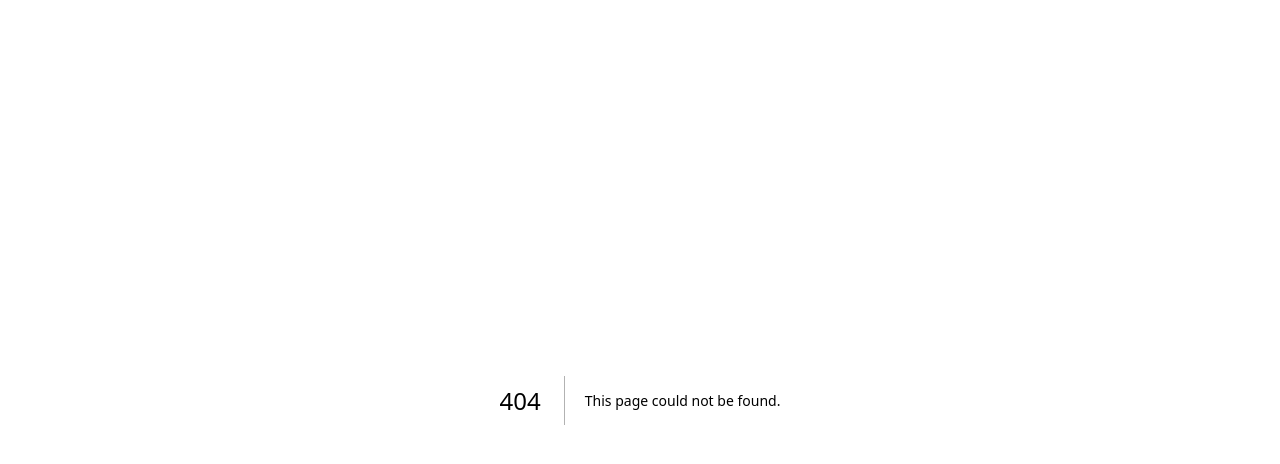
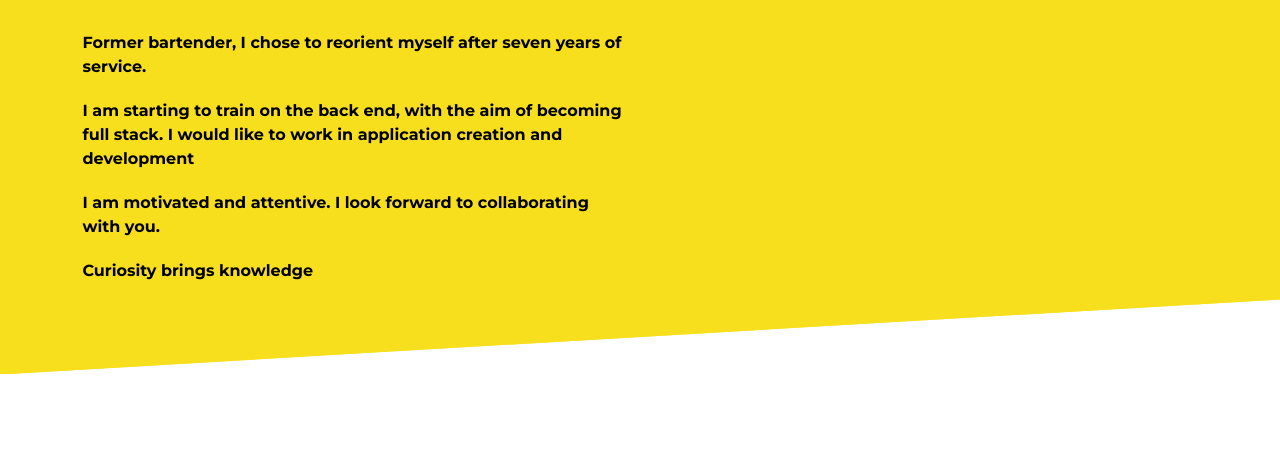
Before and after one commit to littlekanine/Portefolio_Next.js, a Next.js app: page /about in a window 1280 px wide. Before the commit this address had no page. Shown: the top 464 px of the page. Built offline with nearby package versions, Linux system fonts and the light colour scheme; a web font is replaced by a local one.

Commit message:
start navigation on app/ contactForm ok

```diff
--- a/src/abstract/styles.scss
+++ b/src/abstract/styles.scss
@@ -13,13 +13,13 @@
 @import "./layout/footer";
 @import "./layout/sections";
 
-@import "../app/components/about/about";
+@import "../app/about/about";
 @import "./sections/contact";
 @import "./sections/hero";
 @import "../app/components/navBar/navBar.scss";
 @import "../app/components/cardsStack/cardsStacks.scss";
 @import "../app/components/cardsStack/cardsStacks.scss";
-@import "../app/components/contactForm/contactForm.scss";
+@import "../app/contactForm/contactForm.scss";
 @import "../app/components/project/projectMobile/projectMobile.scss";
 @import "../app/components/project/projectMobile/modalMobile/modalMobile.scss";
 // @import '../pages/error.scss';
--- a/src/app/components/about/About.js
+++ b/src/app/about/page.js
@@ -1,7 +1,7 @@
 "use client";
 
 import React, { useEffect } from "react";
-import NavBar from "../navBar/NavBar";
+import NavBar from "../components/navBar/NavBar";
 
 function About({ darkMode }) {
     useEffect(() => {
--- a/src/app/components/navBar/NavBar.js
+++ b/src/app/components/navBar/NavBar.js
@@ -1,3 +1,4 @@
+import Link from "next/link";
 import Buttons from "../buttons";
 import { ContactSvg, ArrowLeft, FolderSvg, GitHubSvg, LinkedinSvg, TwitterSvg } from "../svgcomponent/SvgComponent";
 
@@ -7,16 +8,18 @@ const NavBar = ({ darkMode }) => {
             <div className="navBar flex center align-center">
                 <div className="hero-cta load-hidden navLink flex center align-center">
                     <a rel="noreferrer" href="#project" className={`animated-button ${darkMode ? "dark-mode" : ""}`}>
-                        <Buttons message={"Projects"} FolderSvg={FolderSvg} SvgLeft={ArrowLeft } darkMode={darkMode}/>
+                        <Buttons message={"Projects"} FolderSvg={FolderSvg} SvgLeft={ArrowLeft} darkMode={darkMode} />
                     </a>
-                    <a rel="noreferrer" href="#contact" className={`animated-button ${darkMode ? "dark-mode" : ""}`}>
-                        <Buttons message={"Contact"} ContactSvg={ContactSvg} SvgLeft={ArrowLeft} darkMode={darkMode} />
-                    </a>
+                    <Link href="/contactForm" className={`animated-button ${darkMode ? "dark-mode" : ""}`}>
+                        {/* <a rel="noreferrer" className={`animated-button ${darkMode ? "dark-mode" : ""}`}> */}
+                            <Buttons message={"Contact"} ContactSvg={ContactSvg} SvgLeft={ArrowLeft} darkMode={darkMode} />
+                        {/* </a> */}
+                    </Link>
                     <a rel="noreferrer" href="https://github.com/littlekanine" className={`animated-button ${darkMode ? "dark-mode" : ""}`}>
                         <Buttons message={"Github"} GitHubSvg={GitHubSvg} SvgLeft={ArrowLeft} darkMode={darkMode} />
                     </a>
                     <a rel="noreferrer" href="https://www.linkedin.com/in/elia-kopff-16064b228/?original_referer=https%3A%2F%2Fwww%2Egoogle%2Ecom%2F&originalSubdomain=fr" className={`animated-button ${darkMode ? "dark-mode" : ""}`}>
-                        <Buttons message={"Linkedin"} LinkedinSvg={LinkedinSvg} SvgLeft={ArrowLeft} darkMode={darkMode}/>
+                        <Buttons message={"Linkedin"} LinkedinSvg={LinkedinSvg} SvgLeft={ArrowLeft} darkMode={darkMode} />
                     </a>
                     <a rel="noreferrer" href="https://x.com/K_D3828" className={`animated-button ${darkMode ? "dark-mode" : ""}`}>
                         <Buttons message={"Twitter"} TwitterSvg={TwitterSvg} SvgLeft={ArrowLeft} darkMode={darkMode} />
--- a/src/app/components/contactForm/ContactForm.js
+++ b/src/app/contactForm/page.js
@@ -1,5 +1,5 @@
-import Buttons from '../buttons/index.js';
-import { ArrowRight, Enveloppe } from '../svgcomponent/SvgComponent.js';
+import Buttons from '../components/buttons/index';
+import { ArrowRight, Enveloppe } from '../components/svgcomponent/SvgComponent';
 
 function ContactForm() {
 	return (
```
Also changed, not shown: src/app/page.js (+7 -7 lines), src/app/about/_about.scss (renamed from src/app/components/about/_about.scss), src/app/contactForm/contactForm.scss (renamed from src/app/components/contactForm/contactForm.scss).
